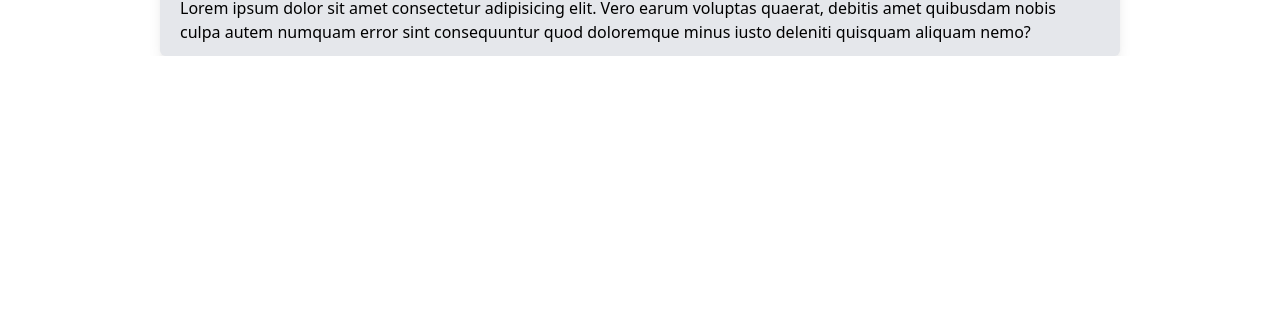
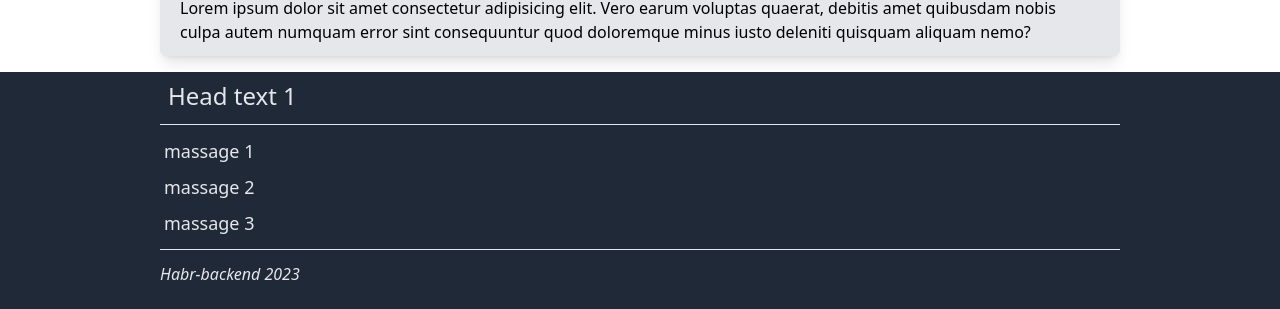
Before and after one commit to Alhanaqtah/habr-backend, a React (Vite) app in the folder client/: page /articles in a window 1280 px wide. Shown: the part 1024-1333 px from the top of the page. Before the commit the page ends 1080 px from the top, so only its background shows below. Built offline with nearby package versions, Linux system fonts and the light colour scheme.

Commit message:
#8M: - added footer section

```diff
--- a/client/src/App.jsx
+++ b/client/src/App.jsx
@@ -9,7 +9,7 @@ import {
   User,
 } from "./Pages/index.js";
 
-import { Header } from "./Components";
+import { Header } from "./Components/index.js";
 
 import userIcon from "./assets/user.png";
 import searchIcon from "./assets/search.png";
--- a/client/src/Components/Footer.jsx
+++ b/client/src/Components/Footer.jsx
@@ -3,7 +3,21 @@ import React from "react";
 function Footer() {
   return (
     <>
-      <div>Footer</div>
+      <div className="bg-gray-800 w-full h-[30vh] mt-4 flex justify-center">
+        <div className="w-[75%] h-full py-2 flex flex-col justify-between">
+          <div className="w-full h-full">
+            <div className="text-2xl text-gray-200 ml-2">Head text 1</div>
+            <hr className="w-full h-px bg-gray-200 my-3" />
+            <div className="text-gray-200 ml-1 text-lg mb-2">massage 1</div>
+            <div className="text-gray-200 ml-1 text-lg mb-2">massage 2</div>
+            <div className="text-gray-200 ml-1 text-lg mb-2">massage 3</div>
+            <hr className="w-full h-px bg-gray-200 my-3" />
+            <div className="text-gray-200 font-light italic">
+              Habr-backend 2023
+            </div>
+          </div>
+        </div>
+      </div>
     </>
   );
 }
--- a/client/src/Pages/Articles.jsx
+++ b/client/src/Pages/Articles.jsx
@@ -1,5 +1,5 @@
 import React from "react";
-import { PostCard } from "../Components/index";
+import { PostCard, Footer } from "../Components/index";
 import hollowKnightImage from "../assets/hollowKnight.png";
 
 function Articles() {
@@ -19,6 +19,8 @@ function Articles() {
           </section>
         </div>
       </main>
+
+      <Footer />
     </>
   );
 }
```
